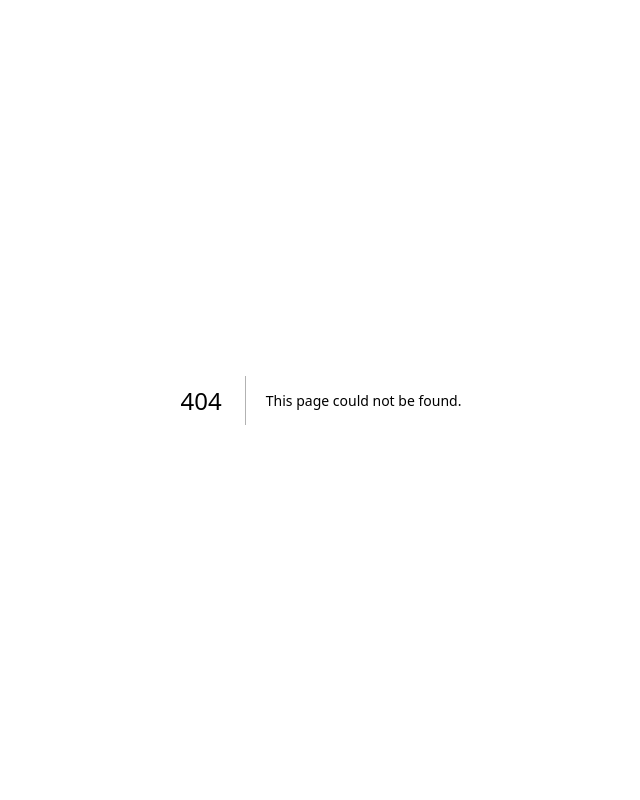
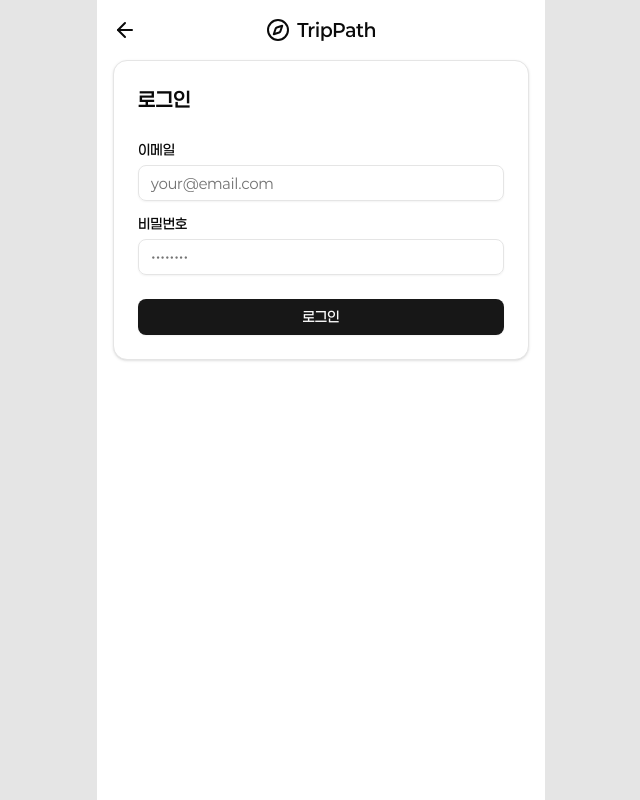
Before and after one commit to rudeuns/trippath-demo, a Next.js app: page /login in a window 1280 px wide. Before the commit this address had no page. Shown: the whole page, without its empty margins (319-959 px from the left). Built offline with nearby package versions, Linux system fonts and the light colour scheme.

Commit message:
feat: 로그인 페이지 및 로그인 폼 구현

```diff
--- /dev/null
+++ b/src/app/login/page.tsx
@@ -0,0 +1,19 @@
+import Link from 'next/link';
+import Logo from '@/components/common/logo';
+import LoginForm from '@/components/auth/login-form';
+import { ArrowLeftIcon } from 'lucide-react';
+
+export default function LoginPage() {
+  return (
+    <div className="flex flex-col gap-4 p-4">
+      <div className="relative flex justify-center">
+        <Logo />
+        <Link href="/" className="absolute top-1/2 left-0 -translate-y-1/2">
+          <ArrowLeftIcon />
+        </Link>
+      </div>
+
+      <LoginForm />
+    </div>
+  );
+}
--- /dev/null
+++ b/src/components/auth/login-form.tsx
@@ -0,0 +1,94 @@
+'use client';
+
+import { useForm } from 'react-hook-form';
+import { zodResolver } from '@hookform/resolvers/zod';
+import { z } from 'zod';
+import { toast } from 'sonner';
+import { Button } from '@/components/ui/button';
+import {
+  Card,
+  CardContent,
+  CardFooter,
+  CardHeader,
+  CardTitle,
+} from '@/components/ui/card';
+import {
+  Form,
+  FormControl,
+  FormField,
+  FormItem,
+  FormMessage,
+} from '@/components/ui/form';
+import { Label } from '@/components/ui/label';
+import { Input } from '@/components/ui/input';
+
+const FormSchema = z.object({
+  email: z.string().nonempty('이메일을 입력해주세요.'),
+  password: z.string().nonempty('비밀번호를 입력해주세요.'),
+});
+
+export default function LoginForm() {
+  const form = useForm<z.infer<typeof FormSchema>>({
+    resolver: zodResolver(FormSchema),
+    defaultValues: {
+      email: '',
+      password: '',
+    },
+  });
+
+  function onSubmit(data: z.infer<typeof FormSchema>) {
+    toast.warning('데모 버전에서는 로그인 기능이 제공되지 않습니다.');
+  }
+
+  return (
+    <Form {...form}>
+      <form onSubmit={form.handleSubmit(onSubmit)} noValidate>
+        <Card>
+          <CardHeader>
+            <CardTitle className="text-xl">로그인</CardTitle>
+          </CardHeader>
+
+          <CardContent className="flex flex-col gap-4">
+            <FormField
+              control={form.control}
+              name="email"
+              render={({ field }) => (
+                <FormItem>
+                  <Label>이메일</Label>
+                  <FormControl>
+                    <Input
+                      type="email"
+                      placeholder="your@email.com"
+                      {...field}
+                    />
+                  </FormControl>
+                  <FormMessage />
+                </FormItem>
+              )}
+            />
+
+            <FormField
+              control={form.control}
+              name="password"
+              render={({ field }) => (
+                <FormItem>
+                  <Label>비밀번호</Label>
+                  <FormControl>
+                    <Input type="password" placeholder="••••••••" {...field} />
+                  </FormControl>
+                  <FormMessage />
+                </FormItem>
+              )}
+            />
+          </CardContent>
+
+          <CardFooter>
+            <Button type="submit" className="w-full">
+              로그인
+            </Button>
+          </CardFooter>
+        </Card>
+      </form>
+    </Form>
+  );
+}
```
